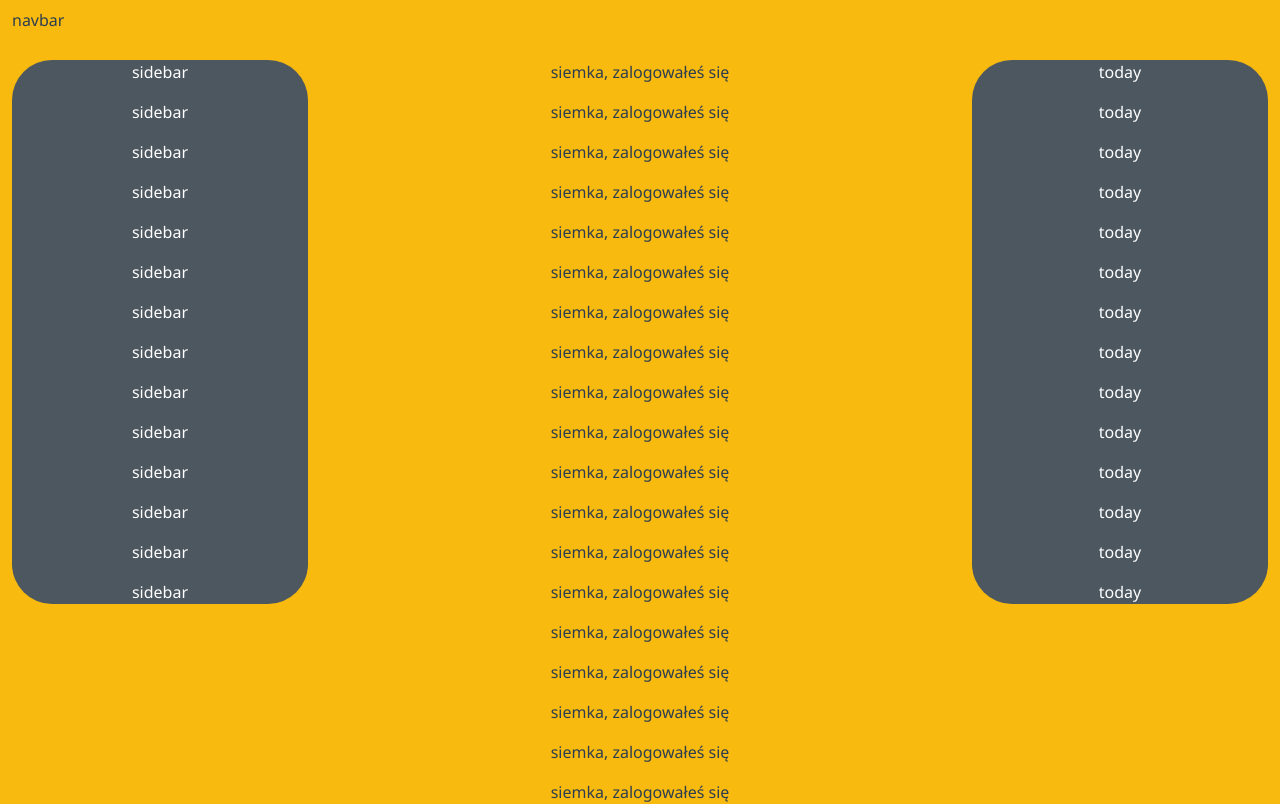
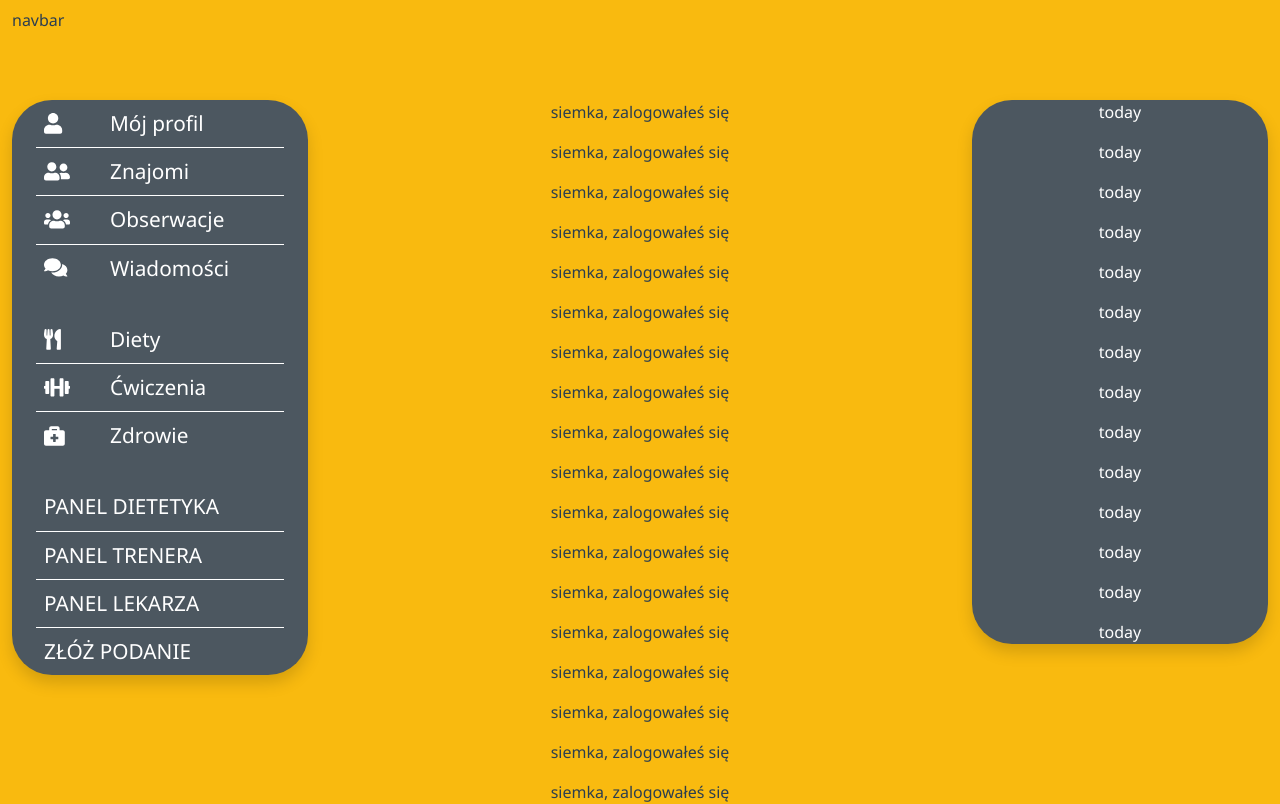
Before and after one commit to kacperdubiel/well-beeing, a Vue app in the folder frontend-vue/: page /#/feed in a window 1280 px wide. Shown: the top 804 px of the page. Built offline with nearby package versions, Linux system fonts and the light colour scheme.

Commit message:
Correct sidebar

```diff
--- a/frontend-vue/src/App.vue
+++ b/frontend-vue/src/App.vue
@@ -45,9 +45,10 @@
     background-color: var(--GREY2);
     border-radius: 40px;
     color: white;
+    box-shadow: 0 0.5rem 1rem rgba(0, 0, 0, 0.15) !important;
 }
 
 .sticky-top {
-    top: 60px;
+    top: 100px;
 }
 </style>
--- a/frontend-vue/src/components/SideBar.vue
+++ b/frontend-vue/src/components/SideBar.vue
@@ -1,19 +1,131 @@
 <template>
     <div class="section-bg sticky-top">
-        <p>sidebar</p>
-        <p>sidebar</p>
-        <p>sidebar</p>
-        <p>sidebar</p>
-        <p>sidebar</p>
-        <p>sidebar</p>
-        <p>sidebar</p>
-        <p>sidebar</p>
-        <p>sidebar</p>
-        <p>sidebar</p>
-        <p>sidebar</p>
-        <p>sidebar</p>
-        <p>sidebar</p>
-        <p>sidebar</p>
+        <div>
+            <router-link to="/">
+                <div class="row mx-4 py-2 sidebar-item">
+                    <div class="col-2 ps-2">
+                        <font-awesome-icon :icon="['fa', 'user']" />
+                    </div>
+                    <div class="col-9 offset-1">
+                        Mój profil
+                    </div>
+                </div>
+            </router-link>
+        </div>
+        <div>
+            <router-link to="/">
+                <div class="row mx-4 py-2 sidebar-item">
+                    <div class="col-2 ps-2">
+                        <font-awesome-icon :icon="['fa', 'user-friends']" />
+                    </div>
+                    <div class="col-9 offset-1">
+                        Znajomi
+                    </div>
+                </div>
+            </router-link>
+        </div>
+        <div>
+            <router-link to="/">
+                <div class="row mx-4 py-2 sidebar-item">
+                    <div class="col-2 ps-2">
+                        <font-awesome-icon :icon="['fa', 'users']" />
+                    </div>
+                    <div class="col-9 offset-1">
+                        Obserwacje
+                    </div>
+                </div>
+            </router-link>
+        </div>
+
+
+        <div>
+            <router-link to="/">
+                <div class="row mx-4 py-2">
+                    <div class="col-2 ps-2">
+                        <font-awesome-icon :icon="['fa', 'comments']" />
+                    </div>
+                    <div class="col-9 offset-1">
+                        Wiadomości
+                    </div>
+                </div>
+            </router-link>
+        </div>
+        <div class="mt-4">
+            <router-link to="/">
+                <div class="row mx-4 py-2 sidebar-item">
+                    <div class="col-2 ps-2">
+                        <font-awesome-icon :icon="['fa', 'utensils']" />
+                    </div>
+                    <div class="col-9 offset-1">
+                        Diety
+                    </div>
+                </div>
+            </router-link>
+        </div>
+        <div>
+            <router-link to="/">
+                <div class="row mx-4 py-2 sidebar-item">
+                    <div class="col-2 ps-2">
+                        <font-awesome-icon :icon="['fa', 'dumbbell']" />
+                    </div>
+                    <div class="col-9 offset-1">
+                        Ćwiczenia
+                    </div>
+                </div>
+            </router-link>
+        </div>
+        <div>
+            <router-link to="/">
+                <div class="row mx-4 py-2">
+                    <div class="col-2 ps-2">
+                        <font-awesome-icon :icon="['fa', 'briefcase-medical']" />
+                    </div>
+                    <div class="col-9 offset-1">
+                        Zdrowie
+                    </div>
+                </div>
+            </router-link>
+        </div>
+
+
+        <div class="mt-4">
+            <router-link to="/">
+                <div class="row mx-4 py-2 sidebar-item">
+                    <div class="col ps-2">
+                        PANEL DIETETYKA
+                    </div>
+                </div>
+            </router-link>
+        </div>
+        <div>
+            <router-link to="/">
+                <div class="row mx-4 py-2 sidebar-item">
+                    <div class="col ps-2">
+                        PANEL TRENERA
+                    </div>
+                </div>
+            </router-link>
+        </div>
+        <div>
+            <router-link to="/">
+                <div class="row mx-4 py-2 sidebar-item">
+                    <div class="col ps-2">
+                        PANEL LEKARZA
+                    </div>
+                </div>
+            </router-link>
+        </div>
+        <div>
+            <router-link to="/">
+                <div class="row mx-4 py-2">
+                    <div class="col ps-2">
+                        ZŁÓŻ PODANIE
+                    </div>
+                </div>
+            </router-link>
+        </div>
+
+
     </div>
 </template>
 
@@ -24,5 +136,18 @@ export default {
 </script>
 
 <style scoped>
+a {
+    color: white;
+    font-size: 130%;
+    text-decoration: none;
+    text-align: left;
+}
 
+router-link {
+    text-align: left;
+}
+
+.sidebar-item {
+    border-bottom: 1px solid white;
+}
 </style>
--- a/frontend-vue/src/layouts/Default.vue
+++ b/frontend-vue/src/layouts/Default.vue
@@ -5,13 +5,13 @@
                 <nav-bar />
             </div>
             <div class="row content">
-                <div class="col-3">
+                <div class="col-md-3 d-none d-md-block">
                     <side-bar />
                 </div>
-                <div class="col-6">
+                <div class="col-md-6 col-sm-10">
                     <slot />
                 </div>
-                <div class="col-3">
+                <div class="col-md-3 d-none d-md-block">
                     <today-section />
                 </div>
             </div>
@@ -39,6 +39,6 @@ export default {
 }
 
 .content {
-    margin-top: 60px;
+    margin-top: 100px;
 }
 </style>
--- a/frontend-vue/src/main.js
+++ b/frontend-vue/src/main.js
@@ -16,8 +16,24 @@ import { library } from '@fortawesome/fontawesome-svg-core'
 import { FontAwesomeIcon } from '@fortawesome/vue-fontawesome'
 
 import { faUserSecret } from '@fortawesome/free-solid-svg-icons'
+import { faUser } from '@fortawesome/free-solid-svg-icons'
+import { faUserFriends } from '@fortawesome/free-solid-svg-icons'
+import { faUsers } from '@fortawesome/free-solid-svg-icons'
+import { faComments } from '@fortawesome/free-solid-svg-icons'
+
+import { faUtensils } from '@fortawesome/free-solid-svg-icons'
+import { faDumbbell } from '@fortawesome/free-solid-svg-icons'
+import { faBriefcaseMedical } from '@fortawesome/free-solid-svg-icons'
 
 library.add(faUserSecret)
+library.add(faUser)
+library.add(faUserFriends)
+library.add(faUsers)
+library.add(faComments)
+
+library.add(faUtensils)
+library.add(faDumbbell)
+library.add(faBriefcaseMedical)
 
 const app = createApp(App).use(router);
 
```
